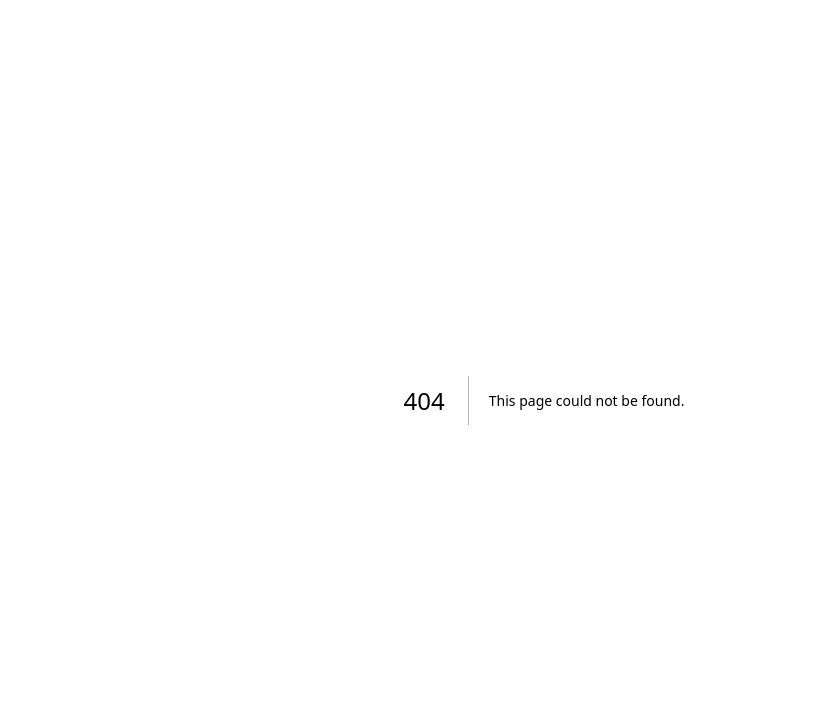
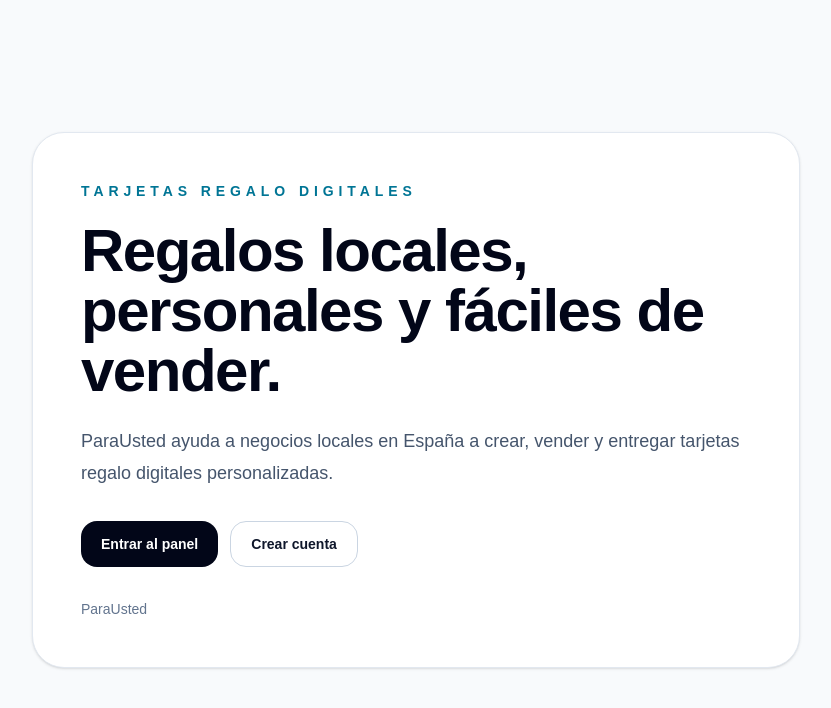
Before and after one commit to manojgeetcentraleurope/parausted, a Next.js app: page /es in a window 1280 px wide. Before the commit this address had no page. Shown: the top 708 px of the page, without its empty margins (96-927 px from the left). Built offline with nearby package versions, Linux system fonts and the light colour scheme.

Commit message:
feat(i18n): add localized home page

```diff
--- /dev/null
+++ b/src/app/[locale]/page.tsx
@@ -0,0 +1,107 @@
+import type { Metadata } from 'next';
+import Link from 'next/link';
+import { redirect } from 'next/navigation';
+
+import { DEFAULT_LOCALE, isSupportedLocale } from '@/lib/i18n/config';
+import type { Locale } from '@/lib/i18n/config';
+import { getMessages } from '@/lib/i18n/messages';
+import {
+  getAlternateLanguageUrls,
+  getCanonicalUrl,
+  getDefaultSeoDescription,
+  getDefaultSeoTitle,
+} from '@/lib/seo/metadata';
+
+type LocaleHomePageProps = {
+  params: Promise<{ locale: string }>;
+};
+
+function getResolvedLocale(locale: string): Locale {
+  return isSupportedLocale(locale) ? locale : DEFAULT_LOCALE;
+}
+
+export async function generateMetadata({
+  params,
+}: LocaleHomePageProps): Promise<Metadata> {
+  const { locale: rawLocale } = await params;
+  const locale = getResolvedLocale(rawLocale);
+
+  return {
+    title: getDefaultSeoTitle(locale),
+    description: getDefaultSeoDescription(locale),
+    alternates: {
+      canonical: getCanonicalUrl('/', locale),
+      languages: getAlternateLanguageUrls('/'),
+    },
+  };
+}
+
+export default async function LocaleHomePage({ params }: LocaleHomePageProps) {
+  const { locale: rawLocale } = await params;
+
+  if (!isSupportedLocale(rawLocale)) {
+    redirect(`/${DEFAULT_LOCALE}`);
+  }
+
+  const locale = rawLocale;
+  const messages = getMessages(locale);
+
+  const copy = {
+    es: {
+      eyebrow: 'Tarjetas regalo digitales',
+      title: 'Regalos locales, personales y fáciles de vender.',
+      description:
+        'ParaUsted ayuda a negocios locales en España a crear, vender y entregar tarjetas regalo digitales personalizadas.',
+      primaryCta: 'Entrar al panel',
+      secondaryCta: 'Crear cuenta',
+    },
+    en: {
+      eyebrow: 'Digital gift cards',
+      title: 'Local, personal gifts that are easy to sell.',
+      description:
+        'ParaUsted helps local businesses in Spain create, sell, and deliver personalized digital gift cards.',
+      primaryCta: 'Go to dashboard',
+      secondaryCta: 'Create account',
+    },
+  } as const;
+
+  const homeCopy = copy[locale];
+
+  return (
+    <main className="min-h-screen bg-slate-50 px-6 py-10 text-slate-950">
+      <section className="mx-auto flex min-h-[calc(100vh-5rem)] w-full max-w-5xl items-center">
+        <div className="max-w-3xl rounded-[2rem] border border-slate-200 bg-white p-8 shadow-sm sm:p-12">
+          <p className="text-sm font-semibold uppercase tracking-[0.35em] text-cyan-700">
+            {homeCopy.eyebrow}
+          </p>
+
+          <h1 className="mt-5 text-4xl font-semibold tracking-tight sm:text-6xl">
+            {homeCopy.title}
+          </h1>
+
+          <p className="mt-6 max-w-2xl text-lg leading-8 text-slate-600">
+            {homeCopy.description}
+          </p>
+
+          <div className="mt-8 flex flex-col gap-3 sm:flex-row">
+            <Link
+              className="inline-flex items-center justify-center rounded-2xl bg-slate-950 px-5 py-3 text-sm font-semibold text-white transition hover:bg-slate-800 focus:outline-none focus:ring-4 focus:ring-slate-300"
+              href={`/${locale}/dashboard`}
+            >
+              {homeCopy.primaryCta}
+            </Link>
+
+            <Link
+              className="inline-flex items-center justify-center rounded-2xl border border-slate-300 bg-white px-5 py-3 text-sm font-semibold text-slate-900 transition hover:bg-slate-100 focus:outline-none focus:ring-4 focus:ring-slate-200"
+              href={`/${locale}/signup`}
+            >
+              {homeCopy.secondaryCta}
+            </Link>
+          </div>
+
+          <p className="mt-8 text-sm text-slate-500">{messages.common.appName}</p>
+        </div>
+      </section>
+    </main>
+  );
+}
```
